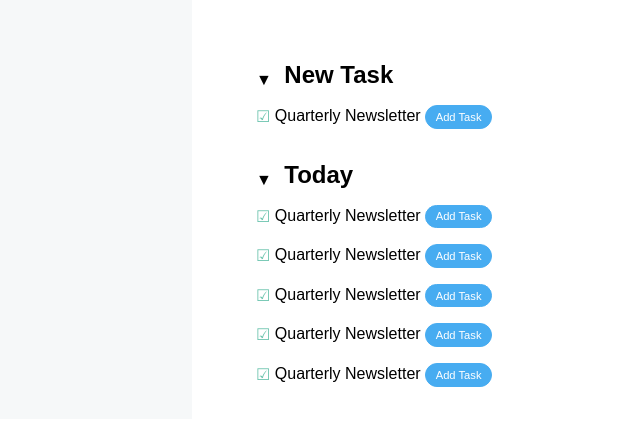
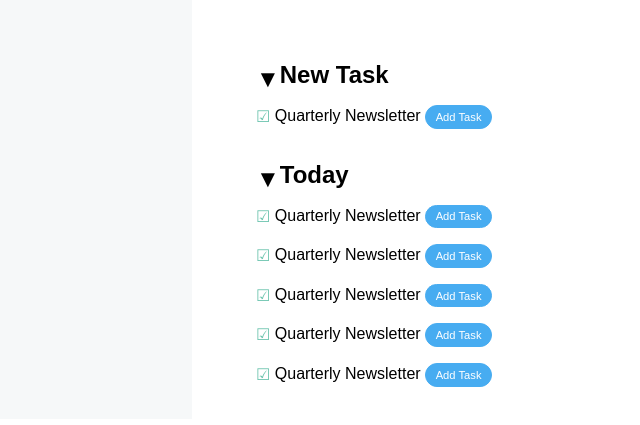
Before and after one commit to letangileri/html-css-toboolist, a plain HTML site: page index.html in a window 1280 px wide. Shown: the part 263-688 px from the top of the page, 0-640 px from the left. Drawn offline with Linux system fonts and the light colour scheme.

Commit message:
update span position and delete p

```diff
--- a/css/style.css
+++ b/css/style.css
@@ -31,7 +31,7 @@ h1 {
     padding-top: 2rem;
     /* margin: auto; */
 }
-/*Questa classe posiziona le varie section (centrali rispetto al container)*/
+/*Questa classe posiziona le varie section (centrali rispetto al main)*/
 .container{
     height: 70%;
     width: 70%;
@@ -71,7 +71,6 @@ h1 {
 }
 .h2-inline{
     display: inline;
-    padding: 0 0 0 0.5rem;
 }
 .v_align_middle{
     vertical-align: middle;
@@ -90,9 +89,6 @@ h1 {
     color: #ffffff;
 }
 
-.p_text{
-    display: inline;
-}
 
 .check{
     color: #6ac3ad;
--- a/index.html
+++ b/index.html
@@ -26,48 +26,46 @@
             <section id="all_tasks">
                 <div class="task">
                     <div>
-                        <span class="v_align_bottom">&#9660;</span>
-                        <h2 class="h2-inline v_align_middle">New Task</h2>
+                        <h2 class="h2-inline v_align_middle"><span class="v_align_bottom">&#9660;</span>New Task</h2>
                     </div>
 
                     <div class="container_check">
                         <span class="v_align_middle check">&#9745;</span>
-                        <p class="p_text">Quarterly Newsletter</p>
+                        Quarterly Newsletter
                         <button class="badge v_align_middle">Add Task</button>
                     </div>
 
                     <div class="title-task">
-                        <span class="v_align_bottom">&#9660;</span>
-                        <h2 class="h2-inline v_align_middle">Today</h2>
+                        <h2 class="h2-inline v_align_middle"><span class="v_align_bottom">&#9660;</span>Today</h2>
                     </div>
 
                     <div class="container_check">
                         <span class="v_align_middle check">&#9745;</span>
-                        <p class="p_text">Quarterly Newsletter</p>
+                        Quarterly Newsletter
                         <button class="badge v_align_middle">Add Task</button>
                     </div>
 
                     <div class="container_check">
                         <span class="v_align_middle check">&#9745;</span>
-                        <p class="p_text">Quarterly Newsletter</p>
+                        Quarterly Newsletter
                         <button class="badge v_align_middle">Add Task</button>
                     </div>
 
                     <div class="container_check">
                         <span class="v_align_middle check">&#9745;</span>
-                        <p class="p_text">Quarterly Newsletter</p>
+                        Quarterly Newsletter
                         <button class="badge v_align_middle">Add Task</button>
                     </div>
 
                     <div class="container_check">
                         <span class="v_align_middle check">&#9745;</span>
-                        <p class="p_text">Quarterly Newsletter</p>
+                        Quarterly Newsletter
                         <button class="badge v_align_middle">Add Task</button>
                     </div>
 
                     <div class="container_check">
                         <span class="v_align_middle check">&#9745;</span>
-                        <p class="p_text">Quarterly Newsletter</p>
+                       Quarterly Newsletter
                         <button class="badge v_align_middle">Add Task</button>
                     </div>
 
```
